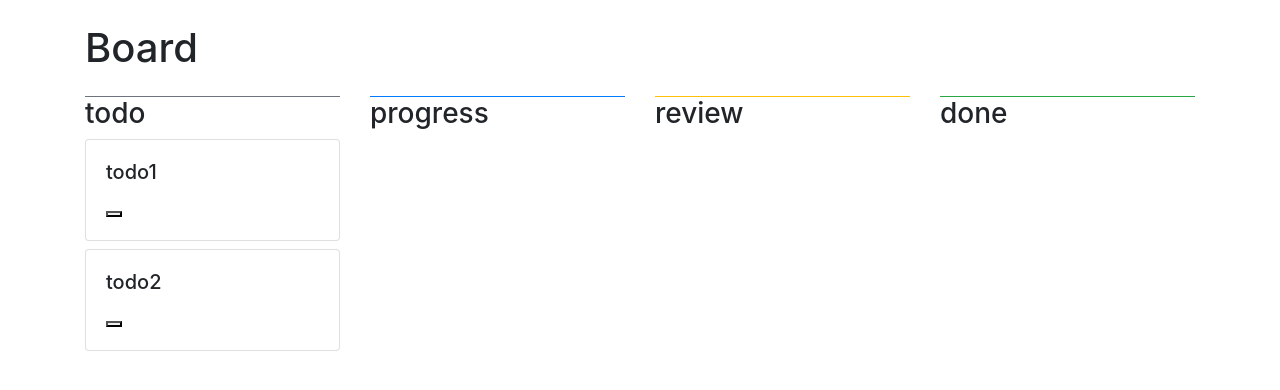
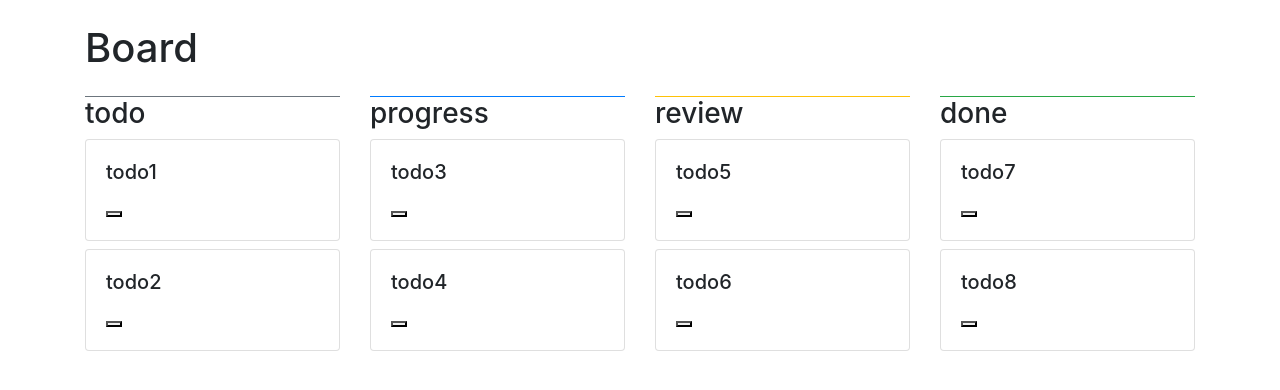
Before and after one commit to Natalina27/canban_desk_pasv, a React (Create React App) app: page / in a window 1280 px wide. Shown: the top 390 px of the page. Built offline with nearby package versions, Linux system fonts and the light colour scheme.

Commit message:
15.04.2020

```diff
--- a/src/App.js
+++ b/src/App.js
@@ -20,17 +20,44 @@ const columnsInitial = [
     {
         name: 'progress',
         color: 'primary',
-        tasks: []
+        tasks: [
+            {
+                id: 3,
+                name: 'todo3'
+            },
+            {
+                id: 4,
+                name: 'todo4'
+            }
+        ]
     },
     {
         name: 'review',
         color: 'warning',
-        tasks: []
+        tasks: [
+            {
+                id: 5,
+                name: 'todo5'
+            },
+            {
+                id: 6,
+                name: 'todo6'
+            }
+        ]
     },
     {
         name: 'done',
         color: 'success',
-        tasks: []
+        tasks: [
+            {
+                id: 7,
+                name: 'todo7'
+            },
+            {
+                id: 8,
+                name: 'todo8'
+            }
+        ]
     }
 ];
 
```
